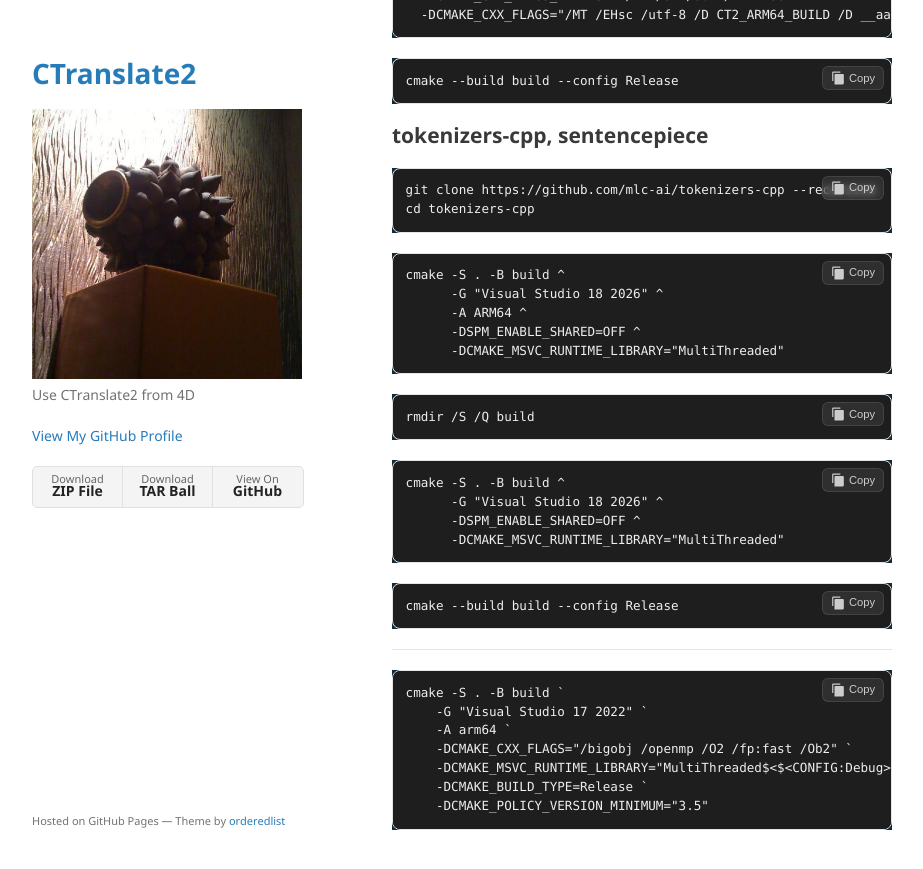
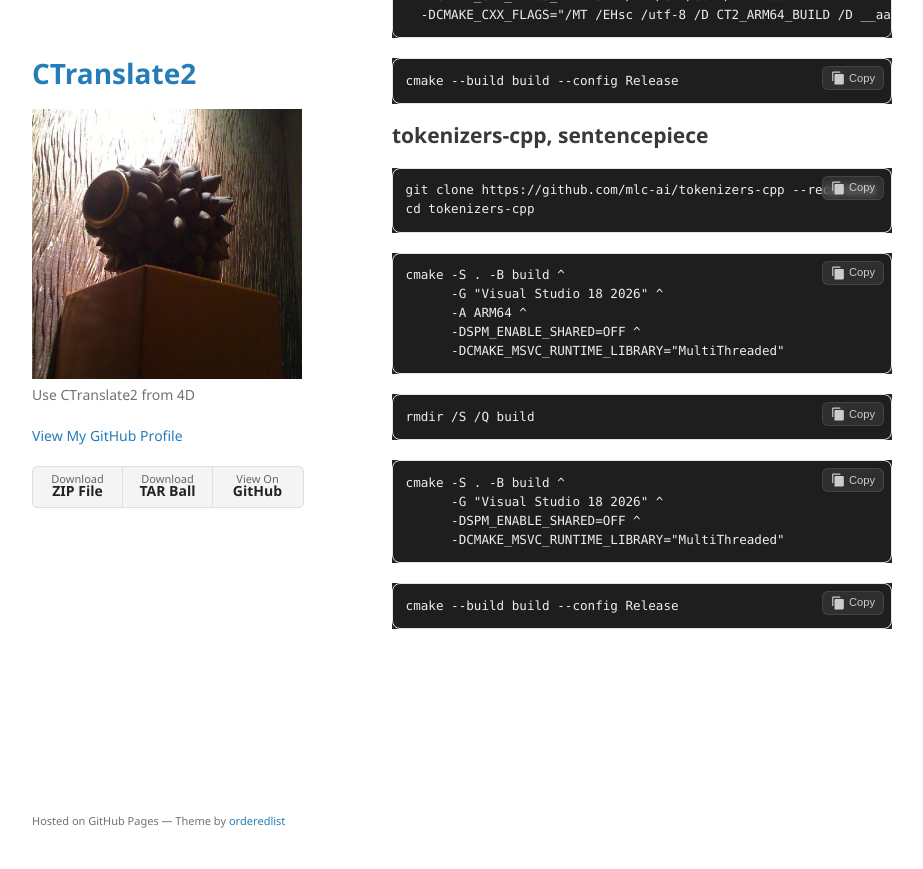
Before and after one commit to miyako/CTranslate2, a Jekyll site: the page built from build.md, in a window 1280 px wide and 900 px high, scrolled down 2065 px. Shown: the top 869 px of the window, without its empty margins (178-1101 px from the left). Built offline with Jekyll 4.4.1, drawn with Linux system fonts in a browser that asks for light colours.

Commit message:
Update build.md

````diff
--- a/build.md
+++ b/build.md
@@ -149,15 +149,3 @@ cmake -S . -B build ^
 ```
 cmake --build build --config Release
 ```
-
----
-
-```
-cmake -S . -B build `
-    -G "Visual Studio 17 2022" `
-    -A arm64 `
-    -DCMAKE_CXX_FLAGS="/bigobj /openmp /O2 /fp:fast /Ob2" `
-    -DCMAKE_MSVC_RUNTIME_LIBRARY="MultiThreaded$<$<CONFIG:Debug>:Debug>" `
-    -DCMAKE_BUILD_TYPE=Release `
-    -DCMAKE_POLICY_VERSION_MINIMUM="3.5"
-```
````
